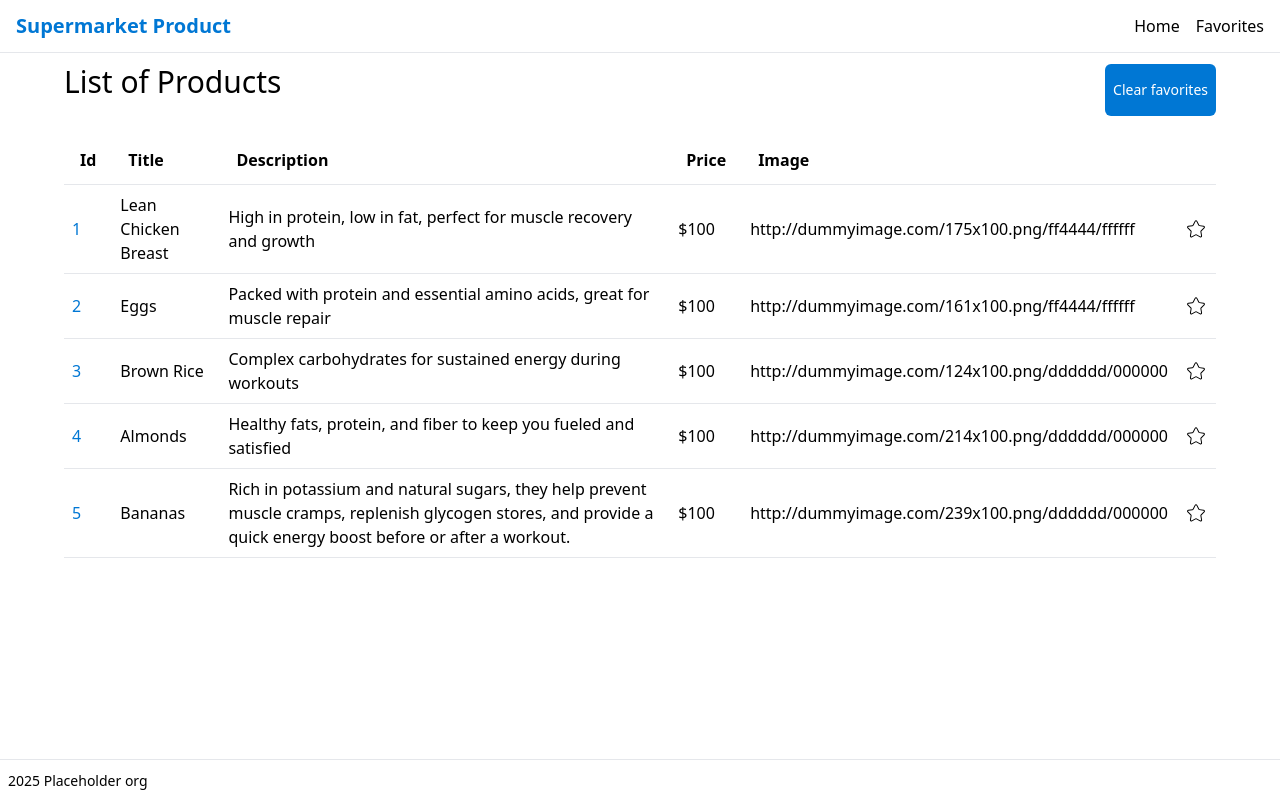
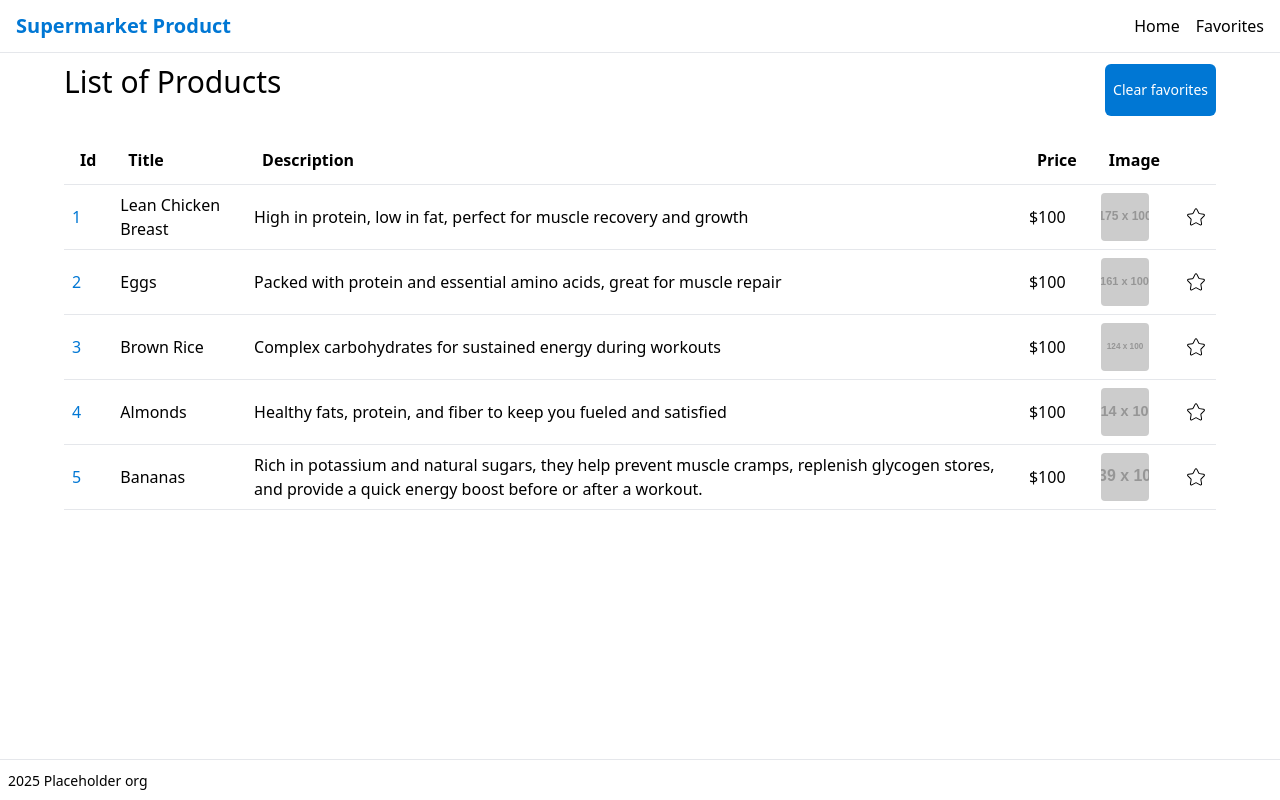
Before and after one commit to Denyyel914/React-Assessment, a React (Vite) app: page / in a window 1280 px wide. Built offline with nearby package versions, Linux system fonts and the light colour scheme; the HTML template or start-up script is replaced by a standard one.

Commit message:
Refactor: Simplify dataTable derivation in ItemDetail and Favorite component

```diff
--- a/src/App.jsx
+++ b/src/App.jsx
@@ -2,7 +2,7 @@ import Home from "./components/Home";
 import Footer from "./layouts/Footer";
 import Header from "./layouts/Header";
 import Favorites from "./components/Favorites";
-import RowDetails from "./components/RowDetails";
+import ItemDetail from "./components/ItemDetail";
 import { Route, Routes } from "react-router-dom";
 
 const App = () => {
@@ -13,7 +13,7 @@ const App = () => {
         <Routes>
           <Route path="/" element={<Home />} />
           <Route path="/favorites" element={<Favorites />} />
-          <Route path="/row/:id" element={<RowDetails />} />{" "}
+          <Route path="/item/:id" element={<ItemDetail />} />{" "}
           <Route path="*" element={<h1>404 - Page Not Found</h1>} />
         </Routes>
       </main>
--- a/src/components/Favorites.jsx
+++ b/src/components/Favorites.jsx
@@ -1,19 +1,31 @@
 import { useSelector } from "react-redux";
-
+import Table from "./Table";
 const Favorites = () => {
   const favorites = useSelector((state) => state.favorites.favorites);
+
+  const columns = [
+    { Header: "ID", accessorKey: "id" },
+    { Header: "Title", accessorKey: "title" },
+    { Header: "Description", accessorKey: "description" },
+    { Header: "Price", accessorKey: "price" },
+    {
+      Header: "Image",
+      accessorKey: "image",
+      cell: ({ row }) => (
+        <img
+          src={row.original.image}
+          alt={row.original.title}
+          className="h-12 w-12 object-cover rounded"
+        />
+      ),
+    },
+  ];
 
   return (
     <div>
       <h2 className="text-xl font-bold mb-4">Favorite Items</h2>
       {favorites.length > 0 ? (
-        <ul>
-          {favorites.map((item) => (
-            <li key={item.id} className="mb-2 border-b p-2">
-              <strong>{item.title}</strong> - {item.description} - {item.price}
-            </li>
-          ))}
-        </ul>
+        <Table data={favorites} columns={columns} showFavorites={false} />
       ) : (
         <p>No favorites selected.</p>
       )}
--- a/src/components/Home.jsx
+++ b/src/components/Home.jsx
@@ -14,7 +14,17 @@ const Home = () => {
     { Header: "Title", accessorKey: "title" },
     { Header: "Description", accessorKey: "description" },
     { Header: "Price", accessorKey: "price" },
-    { Header: "Image", accessorKey: "image" },
+    {
+      Header: "Image",
+      accessorKey: "image",
+      cell: ({ row }) => (
+        <img
+          src={row.original.image}
+          alt={row.original.title}
+          className="h-12 w-12 object-cover rounded"
+        />
+      ),
+    },
   ];
 
   const handleClear = () => dispatch(clearFavorites());
@@ -29,7 +39,7 @@ const Home = () => {
           Clear favorites
         </button>
       </div>
-      <Table data={MockData} columns={columns} />
+      <Table data={MockData} columns={columns} showFavorites={true} />
     </div>
   );
 };
--- /dev/null
+++ b/src/components/ItemDetail.jsx
@@ -0,0 +1,44 @@
+import { useParams } from "react-router-dom";
+import { useMemo } from "react";
+import data from "../data/Mock_Data.json";
+import Table from "./Table";
+
+const ItemDetail = () => {
+  const { id } = useParams();
+
+  const item = useMemo(() => {
+    return data.find((item) => item.id === parseInt(id));
+  }, [id]);
+  const dataTable = useMemo(() => [item], [item]);
+
+  if (!item) {
+    return <h2>Item not found</h2>;
+  }
+
+  const columns = [
+    { Header: "ID", accessorKey: "id" },
+    { Header: "Title", accessorKey: "title" },
+    { Header: "Description", accessorKey: "description" },
+    { Header: "Price", accessorKey: "price" },
+    {
+      Header: "Image",
+      accessorKey: "image",
+      cell: ({ row }) => (
+        <img
+          src={row.original.image}
+          alt={row.original.title}
+          className="h-12 w-12 object-cover rounded"
+        />
+      ),
+    },
+  ];
+
+  return (
+    <div>
+      <h1 className="text-2xl mb-4">Product Detail</h1>
+      <Table data={dataTable} columns={columns} showFavorites={false} />
+    </div>
+  );
+};
+
+export default ItemDetail;
--- a/src/components/RowDetails.jsx
+++ /dev/null
@@ -1,28 +0,0 @@
-import { useParams } from "react-router-dom";
-import { useMemo } from "react";
-import data from "../data/Mock_Data.json";
-
-const RowDetails = () => {
-  const { id } = useParams();
-  const item = useMemo(
-    () => data.find((item) => item.id === parseInt(id)),
-    [id]
-  );
-
-  if (!item) {
-    return <h2>Item not found</h2>;
-  }
-
-  return (
-    <div>
-      <h1 className=" text-2xl mb-4">Product Detail</h1>
-      <h2>{item.title}</h2>
-      <p>{id.title}</p>
-      <p>{item.description}</p>
-      <p>Price: {item.price}</p>
-      {/* <img src={item.image} alt={item.title} /> */}
-    </div>
-  );
-};
-
-export default RowDetails;
--- a/src/components/Table.jsx
+++ b/src/components/Table.jsx
@@ -11,7 +11,7 @@ import { useNavigate } from "react-router-dom";
 import { useDispatch, useSelector } from "react-redux";
 import { toggleFavorite } from "../store/favoriteSlice";
 
-const Table = ({ columns, data }) => {
+const Table = ({ columns, data, showFavorites }) => {
   const navigate = useNavigate();
   const dispatch = useDispatch();
   const favorites = useSelector((state) => state.favorites.favorites);
@@ -56,6 +56,7 @@ const Table = ({ columns, data }) => {
             <tr
               key={row.id}
               className={
+                showFavorites &&
                 favorites.some((fav) => fav.id === row.original.id)
                   ? "bg-yellow-100"
                   : ""
@@ -71,13 +72,14 @@ const Table = ({ columns, data }) => {
                   }`}
                   onClick={
                     cell.column.id === "id"
-                      ? () => navigate(`/row/${row.original.id}`)
+                      ? () => navigate(`/item/${row.original.id}`)
                       : undefined
                   }
                 >
                   {flexRender(cell.column.columnDef.cell, cell.getContext())}
                 </td>
               ))}
+              {showFavorites && (
                 <td
                   className="p-2 border-b cursor-pointer"
                   onClick={(e) => {
@@ -91,6 +93,7 @@ const Table = ({ columns, data }) => {
                     <CiStar className="cursor-pointer" size={24} />
                   )}
                 </td>
+              )}
             </tr>
           ))}
         </tbody>
--- a/src/layouts/Header.jsx
+++ b/src/layouts/Header.jsx
@@ -1,15 +1,19 @@
 import { Link } from "react-router-dom";
-import { useSelector } from "react-redux";
+import { useSelector, useDispatch } from "react-redux";
+import { clearFavorites } from "../store/favoriteSlice";
 
 const Header = () => {
   const favorites = useSelector((state) => state.favorites.favorites);
+  const dispatch = useDispatch();
 
   return (
     <header className="border-b border-outline fixed top-0 z-50 bg-white w-full">
       <nav className="w-full mx-auto flex items-center justify-between flex-wrap px-4 py-3">
         <div className="flex justify-center items-center gap-2">
           <h1 className="text-xl text-[#0077D4] font-bold">
-            <Link to="/">Supermarket Product</Link>
+            <Link to="/" onClick={() => dispatch(clearFavorites())}>
+              Supermarket Product
+            </Link>
           </h1>
         </div>
         <div className="flex justify-center items-center">
```
Lines whose indentation alone changed are shown as unchanged.
